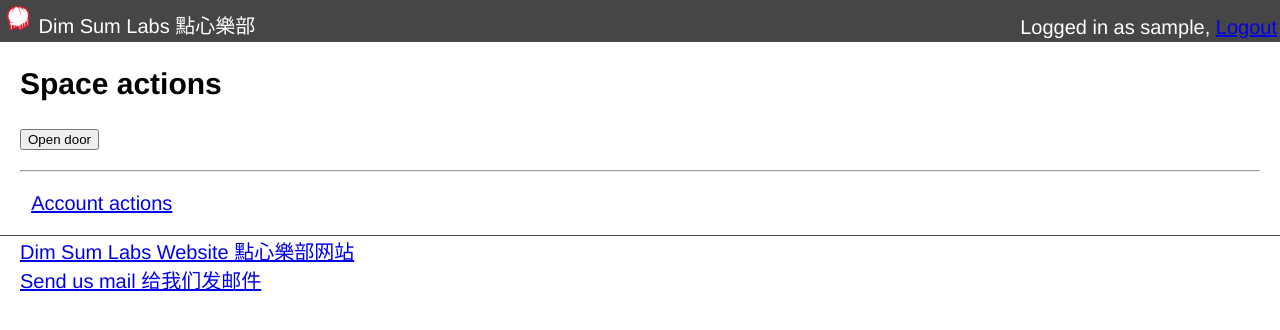
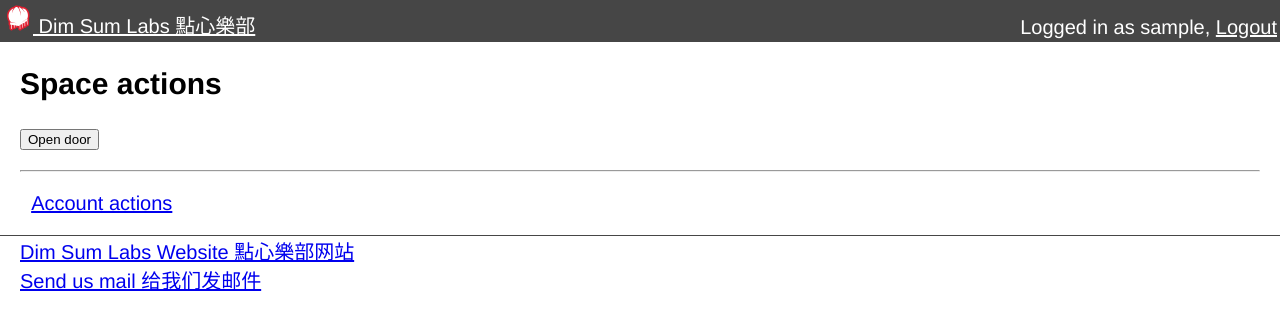
Before and after one commit to dimsumlabs/hackman, a Django app: page / in a window 1280 px wide. Shown: the top 330 px of the page. Run offline with Django 3.2, Linux system fonts and the light colour scheme; the visitor is signed in with stand-in values (Sample User, id 1).

Commit message:
Make DSL logo on the top of the page a clickable link to the root

```diff
--- a/hackman/templates/base.jinja2
+++ b/hackman/templates/base.jinja2
@@ -14,11 +14,13 @@
       <table width=100%>
         <tr>
           <td>
-            <img src="/static/dsl_logo.svg" width="30px" />
-            Dim Sum Labs 點心樂部
+            <a href="/" style="color: white;">
+              <img src="/static/dsl_logo.svg" width="30px" />
+              Dim Sum Labs 點心樂部
+            </a>
           <td align=right valign=bottom>
             {% if user.is_authenticated %}
-              Logged in as {{ user.username }}, <a href="/logout/">Logout</a>
+              Logged in as {{ user.username }}, <a href="/logout/" style="color: white;">Logout</a>
             {% endif %}
       </table>
     </header>
```
